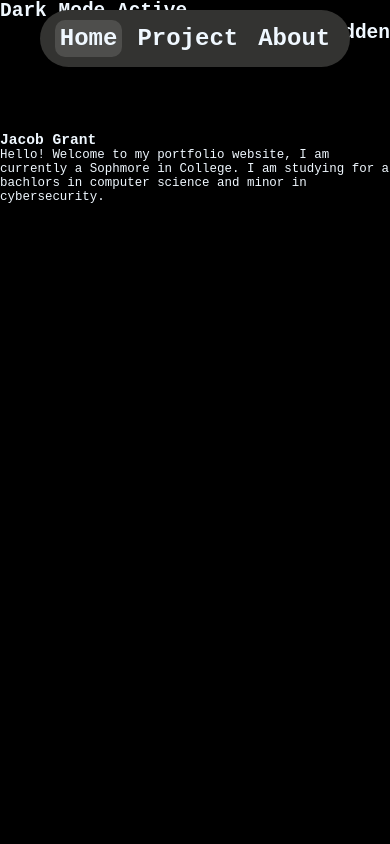
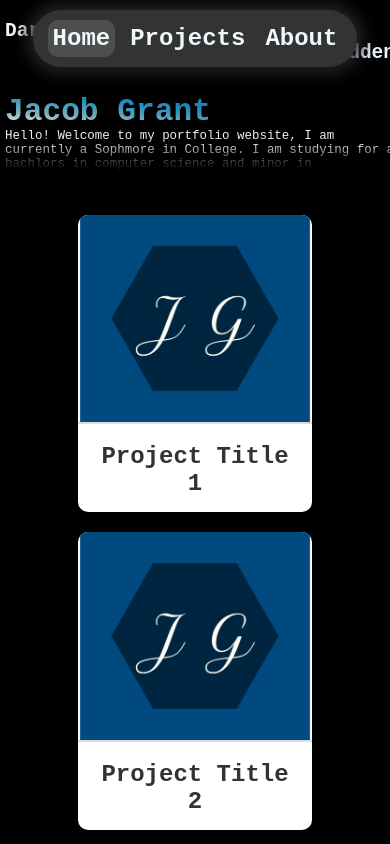
Before and after one commit to xDarthx/portfolio-website, a React (Vite) app: page / in a window 390 px wide. Shown: the top 844 px of the page. Built offline with nearby package versions, Linux system fonts and the light colour scheme.

Commit message:
Project Styles Complete

```diff
--- a/src/App.css
+++ b/src/App.css
@@ -11,6 +11,8 @@ body{
   min-width: 320px;
   min-height: 100vh;
   justify-content: center;
+  padding-top: 50vw;
+  overflow-x: hidden;
 }
 
 /* Nav Bar Styles */
@@ -18,8 +20,13 @@ nav{
   padding: 10px;
   position: fixed;
   justify-self: anchor-center;
+  /* Claude Helped identify why the NavBar was having transparency issues */
+  z-index: 1000; /* Add z-index to ensure it stays on top */
+  top: 0; /* Anchor to top */
+  left: 0; /* Ensure it starts from left edge */
 }
 nav #myLinks{
+  box-shadow: 0px 0px 16px 7px rgb(33, 33, 38);
   display: flex;
   gap: 10px;
   flex-direction: row;
@@ -46,7 +53,15 @@ nav #selected{
 
 /* Background Section Styles*/
 .backgroundSection{
+  height: calc(100vh - 300px);
   display: block;
+  position: fixed;
+  width: 100%;
+  top: 0;
+  left: 0;
+  padding:20px 5px ;
+  z-index: 1;
+  unicode-bidi: isolate;
 }
 #clock{
   max-width: fit-content;
@@ -59,6 +74,112 @@ nav #selected{
   float: left;
 }
 #aboutMe{
-  margin-top: 30%;
+  margin-top: 15%;
   font-size: 3.2vw;
 }
+#aboutMe h1{
+  font-size: 8vw;
+  background: #FFFFFF;
+  background: linear-gradient(to top right, #FFFFFF 0%, #82B3BE 25%, #278EBE 50%, #097AAF 75%, #020D8C 100%);
+  -webkit-background-clip: text;
+  -webkit-text-fill-color: transparent;
+}
+
+/* Main Section Styles*/
+.mainSection{
+  position: relative;
+  z-index: 10;
+  margin-top: 300px;
+  width: 100%;
+}
+
+/* Project Card Styles */
+.projectDiv {
+  min-height: 300px;
+  max-height: fit-content;
+  text-align: center;
+  background-color: black;
+  box-shadow: 0px -20px 20px 20px black;
+}
+
+.project-container {
+  display: flex;
+  flex-wrap: wrap;
+  justify-content: center;
+  gap: 20px;
+  padding: 20px;
+}
+
+.project-card {
+  background: #ffffff;
+  border-radius: 10px;
+  box-shadow: 0px 3px 20px 0px rgb(60 55 55 / 75%);
+  overflow: hidden;
+  width: 40vw;
+  text-align: center;
+  transition: transform 0.3s ease-in-out;
+}
+
+.project-card:hover {
+  transform: translateY(-5px);
+}
+
+.project-image {
+  width: 100%;
+  height: fit-content;
+  object-fit: cover;
+  border-bottom: 2px solid #ddd;
+}
+
+.project-title {
+  font-size: 1.5rem;
+  font-weight: bold;
+  padding: 15px;
+  color: #333;
+}
+
+@media (max-width:1070px) {
+  .projectDiv {
+    min-height: 300px;
+    max-height: fit-content;
+    text-align: center;
+    background-color: black;
+    box-shadow: 0px -20px 20px 20px black;
+  }
+
+  .project-container {
+    display: flex;
+    flex-wrap: wrap;
+    justify-content: center;
+    gap: 20px;
+    padding: 20px;
+  }
+
+  .project-card {
+    background: #ffffff;
+    border-radius: 10px;
+    box-shadow: 0px 4px 10px rgba(0, 0, 0, 0.2);
+    overflow: hidden;
+    width: 60vw;
+    text-align: center;
+    transition: transform 0.3s ease-in-out;
+  }
+
+  .project-card:hover {
+    transform: translateY(-5px);
+  }
+
+  .project-image {
+    width: 100%;
+    height: fit-content;
+    object-fit: cover;
+    border-bottom: 2px solid #ddd;
+  }
+
+  .project-title {
+    font-size: 1.5rem;
+    font-weight: bold;
+    padding: 15px;
+    color: #333;
+  }
+}
--- a/src/App.jsx
+++ b/src/App.jsx
@@ -8,7 +8,7 @@ function App() {
       <nav>
         <div id='myLinks'>
           <a id='selected' href="">Home</a>
-          <a href="">Project</a>
+          <a href="">Projects</a>
           <a href="">About</a>
         </div>
       </nav>
@@ -28,6 +28,35 @@ function App() {
           </p>
         </article>
       </section>
+      <outer className='mainSection'>
+        <div className='projectDiv'>
+          <div class="project-container" id="projects">
+                <div class="project-card">
+                    <img class="project-image" src="public/logo-png.png" alt="Project 1" />
+                    <div class="project-title">Project Title 1</div>
+                </div>
+
+                <div class="project-card">
+                    <img class="project-image" src="public/logo-png.png" alt="Project 2" />
+                    <div class="project-title">Project Title 2</div>
+                </div>
+
+                <div class="project-card">
+                    <img class="project-image" src="public/logo-png.png" alt="Project 3" />
+                    <div class="project-title">Project Title 3</div>
+                </div>
+
+                <div class="project-card">
+                    <img class="project-image" src="public/logo-png.png" alt="Project 4" />
+                    <div class="project-title">Project Title 4</div>
+                </div>
+
+            </div>
+        </div>
+        <div className='contactDiv'>
+
+        </div>
+      </outer>
     </>
   )
 }
```
